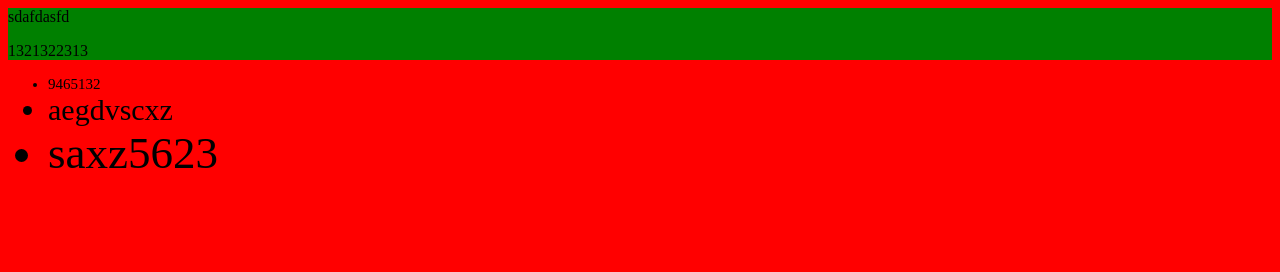
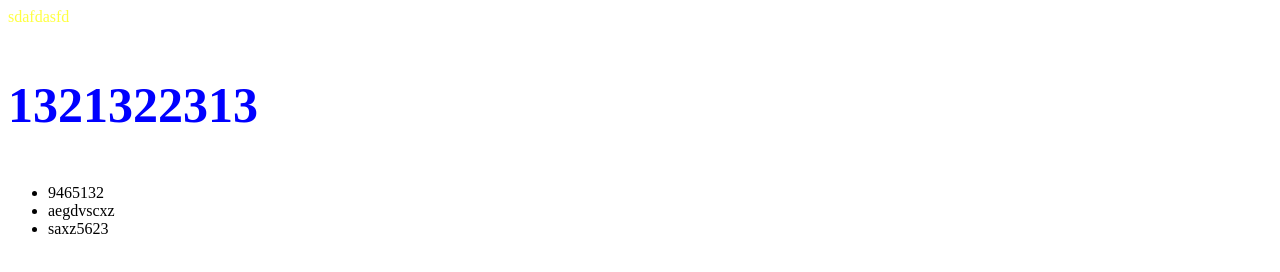
Before and after one commit to lazyCookies/Warehouse, a plain HTML site: page sass/html/01.html in a window 1280 px wide. Drawn offline with Linux system fonts and the light colour scheme.

Commit message:
Add files via upload

```diff
--- a/sass/scss/01.scss
+++ b/sass/scss/01.scss
@@ -6,12 +6,11 @@
 //我是作者
 /*!我是强调注释作者*/
 
-
 // sass中的作用域
 // sass中的作用域类似于ES6中的作用域
 
 //此时的$color就是在全局作用域
-$color:red;
+$color: red;
 // body{
 //     // 我们可以在块级作用域中引用他
 //     background-color: $color;
@@ -25,14 +24,14 @@ $color:red;
 
 // 那么如何让其他作用于可以也使用块级作用域中的变量呢？
 // 我们可以在块级作用域变量后添加英文!global
-body{
-    $color1:green !global;
-    background-color: $color;
-}
-div{
-    // 此时再用变量$color1就不会报错了
-    background-color: $color1;
-}
+// body {
+//   $color1: green !global;
+//   //   background-color: $color;
+// }
+// div {
+//   // 此时再用变量$color1就不会报错了
+//   background-color: $color1;
+// }
 
 // sass中的数据类型
 // 数字：1，13，2.3，10px,4a
@@ -57,11 +56,16 @@ div{
 // 此时数组中有4个元素
 $list1: 10px 20px 30px 40px;
 // 此时数组中有4个元素
-$list1: 10px,20px,30px,40px;
+$list1: 10px,
+20px,
+30px,
+40px;
 // 此时数组中有两个元素
-$list2: 10px 20px,30px 40px;
+$list2: 10px 20px,
+30px 40px;
 // 此时数组中有两个元素
-$list2: (10px 20px),(30px 40px);
+$list2: (10px 20px),
+(30px 40px);
 // 此时数组中有两个元素
 $list2: (10px 20px) (30px 40px);
 
@@ -78,8 +82,6 @@ $list2: (10px 20px) (30px 40px);
 // body{
 //     width: $num;
 // }
-
-
 
 // / （除）
 // sass进行除法运算时不会四舍五入，但是会精确到小数点后5位
@@ -102,7 +104,7 @@ $list2: (10px 20px) (30px 40px);
 // >=
 // <=
 // ==
-// !=
+// !==
 
 // 注意一下：
 // $a: 1 == 1px;  //true
@@ -118,14 +120,14 @@ $list2: (10px 20px) (30px 40px);
 // not  非
 
 // 颜色值的运算
-$rgb: #010203 + #040506;
+$rgb: #010203+#040506;
 // 此时颜色值会分为三个值来运算
 // 01 + 04
 // 02 + 05
 // 03 + 06
 // 乘法同理
 
-$colors: rgba(255,0,0,0.75) + rgba(0,255,0,0.75);
+$colors: rgba(255, 0, 0, 0.75)+rgba(0, 255, 0, 0.75);
 // 运算此种类型的颜色值时，最后一位的透明度必须一样，否则会报错
 // body{
 //     background-color: $rgb;
@@ -137,6 +139,74 @@ $colors: rgba(255,0,0,0.75) + rgba(0,255,0,0.75);
 // 1.*  /   %
 // 2.+    -
 // 3.>   <   >=   <=
+
+// 在我们写html时，很多情况下都是盒子套盒子，但是在这样的情况下，我们用css给指定元素添加样式时就很麻烦，需要逐层选择这个元素
+// 然后给其添加样式。同时，如果要给这个大盒子里的另一个元素添加样式，我们就又需要再重新选择一遍，就很麻烦
+// 然而，在sass中我们不需要这么麻烦的去选择，在sass中可以可以这样写
+$fw: 900;
+$fz: 50px;
+
+.div {
+  span {
+    color: $colors;
+  }
+
+  .text {
+    font-size: $fz;
+
+    p {
+      font-weight: $fw;
+    }
+  }
+}
+
+// 插值语法
+// 我们可以把一些经常重复出现的css属性或选择器或者一些比较长的属性等等，写入一个字符串中，用的时候写出这个变量即可
+$f: ".text";
+$colorp: blue;
+
+#{$f} p {
+  color: $colorp;
+}
+
+// 当前对象选择器，或者叫this，总之他表示的是当前对象
+#{$f} {
+  &:hover {
+    background-color: $colors;
+  }
+}
+
+// 默认值   !default
+$con: skyblue !default;
+
+// $con: black;
+p {
+  &:hover {
+    //   此时鼠标移到p标签上背景变成黑色
+    // 如果172行没有声明$con，那么鼠标移入p标签背景会变成天蓝色
+    background-color: $con;
+  }
+}
+
+// 意思就是：如果你没有声明这个变量，那么他会按照添加了!default的$con的属性来，如果声明了，那么就按照新声明的来
+// 如果新声明的变量值为null，那么也会按照默认的来
+
+// @import   引入文件
+// @import不能引入css文件，或者文件名以http://开头，文件名不能是url()
+// @import可以同时引入多个文件，不过需要用逗号(,)分隔  如：
+// @import '01.html','01.min.css';
+// 如果一个文件的文件名是唯一的，那么引入的时候可以不用写后缀名
+
+// 媒体查询,和css差不多
+// @media
+
+// 属性继承，@extend
+// .box{
+//     color: green;
+// }
+// .box1{
+//     @extend .div;
+// }
 
 // 属性继承     @extend
 // .div{
```
Also changed, not shown: sass/css/01.css. Lines whose indentation alone changed are shown as unchanged.
